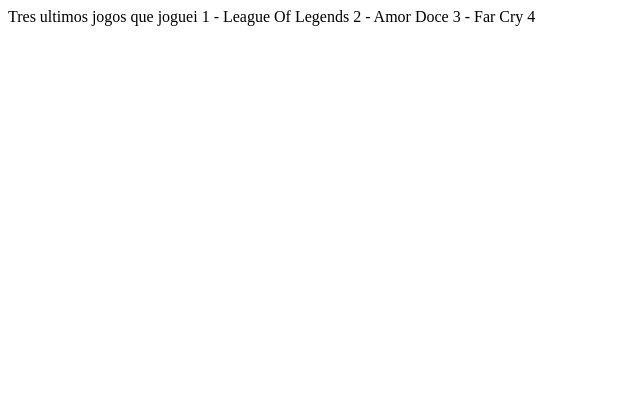
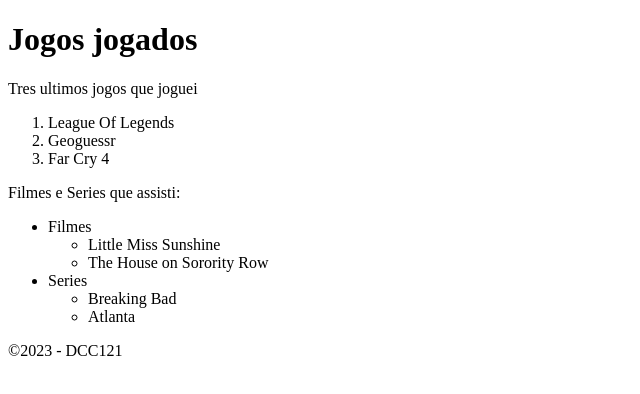
Before and after one commit to ufjf-dcc121/dcc121-2023-1-atv1-gabideiji, a plain HTML site: page teste.html in a window 1280 px wide. Shown: the whole page, without its empty margins (0-640 px from the left). Drawn offline with Linux system fonts and the light colour scheme.

Commit message:
adiciono elementos semanticos

```diff
--- a/teste.html
+++ b/teste.html
@@ -4,13 +4,42 @@
     <meta charset="UTF-8"/>
     <meta http-equiv="X-UA-Compatible" content="IE=edge">
     <meta name="viewport" content="width=device-width, initial-scale=1.0"/>
-    <title>Document</title>
+    <title>Jogos jogados</title>
 </head>
 <body>
-Tres ultimos jogos que joguei
+    <header>
+        <h1>Jogos jogados</h1>
+    </header>
+    <main>
+    </p>Tres ultimos jogos que joguei<p>
 
-1 - League Of Legends
-2 - Amor Doce
-3 - Far Cry 4
+ <ol>
+    <li>League Of Legends </li>
+    <li>Geoguessr </li>
+    <li>Far Cry 4 </li>
+ </ol>
+
+    <p>Filmes e Series que assisti: </p>
+    <ul>
+        <li>
+            <div>Filmes</div>
+        <ul>
+            <li>Little Miss Sunshine</li>
+            <li>The House on Sorority Row</li>
+        </ul>
+        </li>
+        <li>
+            <div>Series</div>
+            <ul>
+                <li>Breaking Bad</li>
+                <li>Atlanta</li>
+            </ul>
+        </li>
+    </ul>
+    </main>
+    <footer>
+        &copy;2023 - DCC121
+    </footer>
+
 </body>
 </html>
```
